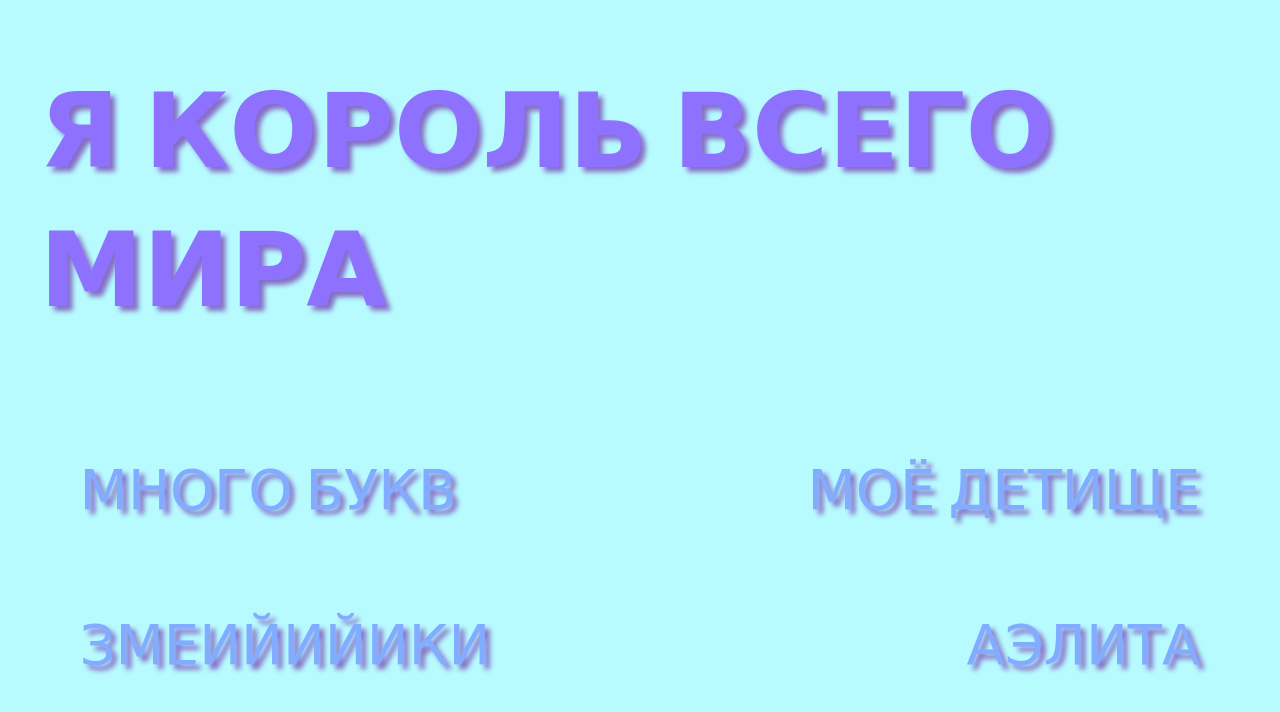
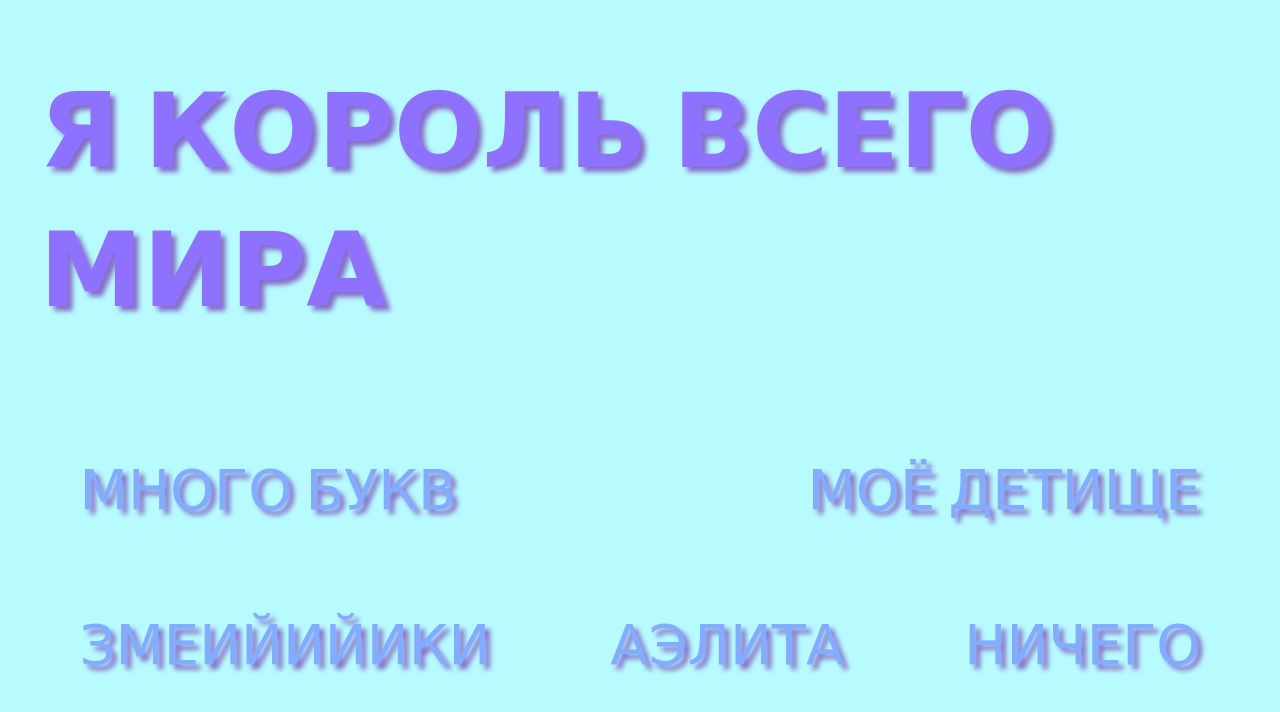
Before and after one commit to Aelitaaaaaaaaa/Aelitaaaaaaaaa.github.io, a plain HTML site: page index.html in a window 1280 px wide. Drawn offline with Linux system fonts and the light colour scheme.

Commit message:
Update index.html

```diff
--- a/index.html
+++ b/index.html
@@ -14,6 +14,7 @@
 			<a href="/prj1" class="link">МОЁ ДЕТИЩЕ</a>
 			<a href="/prj2" class="link">ЗМЕИЙИЙИКИ</a>
 			<a href="/prj4" class="link">АЭЛИТА</a>
+			<a href="/prj5" class="link">НИЧЕГО</a>
 		</div>
 	</main>
 </body>
```
